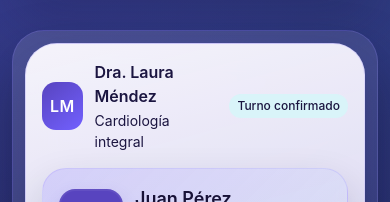
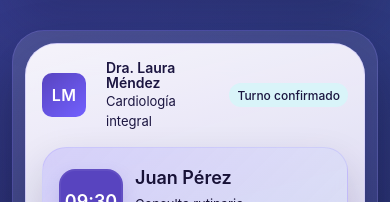
Before and after one commit to hectorlabra/proyecto_fullstack, a React (Vite) app in the folder front/: page / in a window 390 px wide. Shown: the part 575-777 px from the top of the page. Built offline with nearby package versions, Linux system fonts and the light colour scheme; no server answers.

Commit message:
style: enhance mobile header layout and typography for improved usability

```diff
--- a/front/src/styles/Home.css
+++ b/front/src/styles/Home.css
@@ -750,6 +750,47 @@
   .cta-subtitle {
     font-size: var(--text-base);
   }
+
+  /* Mobile header tweaks: push info slightly right, reduce text size,
+     and make avatar more square and prevent it from being squashed
+     by the flex layout. These overrides are mobile-only and documented
+     to avoid surprising desktop rules. */
+  .hero-dashboard__header {
+    /* keep vertical alignment but increase spacing slightly on mobile */
+    gap: calc(var(--space-2) + 6px);
+    align-items: center;
+  }
+
+  /* Move the info block a touch to the right and allow it to wrap
+     without causing overflow. min-width:0 is critical for flex children
+     to allow proper shrinking/wrapping. */
+  .hero-dashboard__info {
+    margin-left: 6px;
+    min-width: 0;
+    overflow-wrap: anywhere;
+    word-break: break-word;
+  }
+
+  /* Slightly smaller typography for compact mobile header */
+  .hero-dashboard__name {
+    font-size: calc(var(--text-base) - 2px);
+    line-height: 1.1;
+  }
+
+  .hero-dashboard__role {
+    font-size: calc(var(--text-sm) - 1px);
+  }
+
+  /* Make avatar more square and prevent flex from shrinking its width
+     too much on narrow screens. Use a slightly smaller size than the
+     appointment time but preserve touch-friendly minimum. */
+  .hero-avatar {
+    width: 44px;
+    height: 44px;
+    min-width: 44px;
+    border-radius: 10px;
+    flex: 0 0 auto;
+  }
 }
 
 @media (max-width: 480px) {
```
